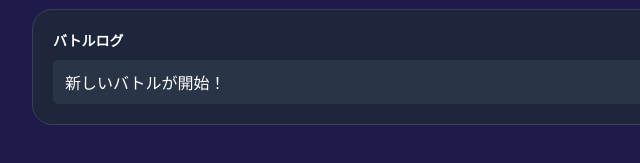
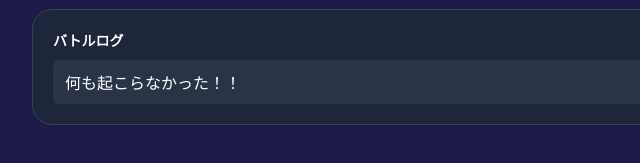
Before and after one commit to ShunKUN1182/battleGame, a plain HTML site: page pokemonBattle/index.html in a window 1280 px wide. Shown: the part 551-714 px from the top of the page, 108-748 px from the left. Drawn offline with Linux system fonts and the light colour scheme.

Commit message:
画面表示にログを追加

```diff
--- a/pokemonBattle/index.html
+++ b/pokemonBattle/index.html
@@ -51,7 +51,7 @@
             <div class="battle_log">
                 <h2>バトルログ</h2>
                 <div>
-                    <p>新しいバトルが開始！</p>
+                    <p id="battleLog">新しいバトルが開始！</p>
                 </div>
             </div>
         </main>
--- a/pokemonBattle/js/index.js
+++ b/pokemonBattle/js/index.js
@@ -18,12 +18,16 @@ const myName = document.querySelector("#myName");
 const cpuName = document.querySelector("#cpuName");
 const myStartHP = document.querySelector("#myStartHP");
 const cpuStartHP = document.querySelector("#cpuStartHP");
+const battleLog = document.querySelector("#battleLog");
+const myBtn = document.querySelector("#my_atk_btn");
+const cpuBtn = document.querySelector("#cpu_atk_btn");
 
-function inputStatus(my, cpu) {
+function inputStatus(my, cpu, log = "何も起こらなかった！！") {
     myName.innerHTML = my.Name;
     cpuName.innerHTML = cpu.Name;
     myStartHP.innerHTML = `<span>${my.HP}</span>/${my.HP}`;
     cpuStartHP.innerHTML = `<span>${cpu.HP}</span>/${cpu.HP}`;
+    battleLog.innerHTML = log;
 }
 
 inputStatus(myStatus, cpuStatus);
```
